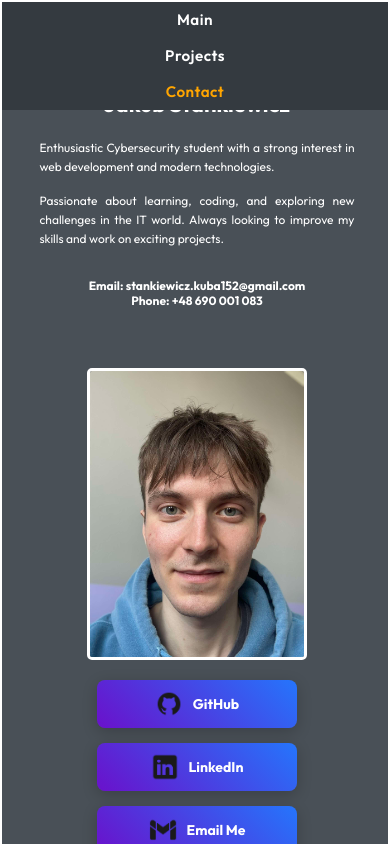
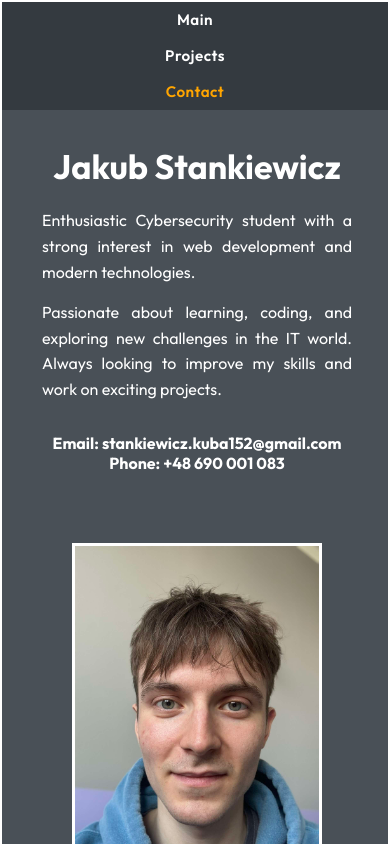
Before and after one commit to JakubStankiewicz1/kuba-portfolio, a React (Vite) app in the folder frontend/: page /kuba-portfolio/contact in a window 390 px wide. Built offline with nearby package versions, Linux system fonts and the light colour scheme.

Commit message:
Contact page responsivity update

```diff
--- a/frontend/src/components/ContactPage/ContactPage.jsx
+++ b/frontend/src/components/ContactPage/ContactPage.jsx
@@ -80,8 +80,6 @@ const ContactPage = () => {
                 <img src={whatsAppIcon} alt="WhatsApp" className="icon" /> Call
                 Me
               </a>
-            </div>
-
               <a
                 href={Jakub_Stankiewicz_CV}
                 download
@@ -93,6 +91,7 @@ const ContactPage = () => {
             </div>
           </div>
         </div>
+      </div>
     </motion.div>
   );
 };
--- a/frontend/src/components/ContactPage/contactPage.css
+++ b/frontend/src/components/ContactPage/contactPage.css
@@ -1,35 +1,34 @@
 .page.contactPage {
   padding: 20px;
-  max-width: 1200px;
   margin: 0 auto;
-  min-height: 100vh;
   display: flex;
   flex-direction: column;
   align-items: center;
   justify-content: center;
-  overflow-y: auto;
 }
 
 .contactPageContainer {
   display: flex;
-  justify-content: space-between;
+  flex-wrap: wrap;
+  justify-content: center;
   gap: 40px;
   width: 100%;
   max-width: 1000px;
   align-items: center;
-  padding: 40px 0;
+  padding: 40px 20px;
 }
 
 .contactPageContainerLeft,
 .contactPageContainerRight {
-  width: 48%;
+  flex: 1 1 400px;
+  max-width: 500px;
+  text-align: center;
 }
 
 .contactPageContainerLeftTop {
   font-size: 34px;
   font-weight: 700;
   margin-bottom: 20px;
-  text-align: center;
 }
 
 .contactPageContainerLeftOne {
@@ -49,21 +48,18 @@
 
 .profileImage {
   width: 100%;
-  max-width: 280px;
+  max-width: 250px;
   height: auto;
-  border-radius: 5px;
   border: 3px solid #fff;
   display: block;
-  margin: 0 auto;
-  margin-bottom: 50px;
+  margin: 0 auto 20px;
 }
 
 .contactButtons {
-  display: flex;
-  flex-wrap: wrap;
+  display: grid;
+  grid-template-columns: repeat(auto-fit, minmax(180px, 1fr));
   gap: 15px;
   justify-content: center;
-  margin-top: -30px;
 }
 
 .contactButton {
@@ -77,7 +73,6 @@
   transition: all 0.3s ease;
   font-size: 16px;
   font-weight: bold;
-  width: 220px;
   padding: 12px 15px;
   box-shadow: 0 4px 15px rgba(0, 0, 0, 0.2);
 }
@@ -88,40 +83,94 @@
 }
 
 .contactButton img {
-  width: 28px;
-  height: 28px;
-  margin-right: 10px;
+  width: 24px;
+  height: 24px;
+  margin-right: 8px;
 }
 
 .contactButton.download {
-  width: 100%;
-  max-width: 300px;
   background-color: #ff5722;
-  margin-top: -17px;
-}
-
-.buttonsContainer {
-  display: flex;
-  flex-direction: column;
-  align-items: center;
-  gap: 26px;
-  justify-content: center;
+  grid-column: span 2;
 }
 
 @media (max-width: 1024px) {
+  .contactPageContainer {
+    /* margin-top: 1000px; */
+    /* margin-bottom: 1000px; */
+    margin-top: 200px;
+  }
+
+  .contactPageContainerRight {
+    padding-bottom: 100px;
+    /* margin-top: 1000px; */
+  }
+
+  .contactPageContainerLeft {
+    margin-top: 200px;
+  }
+}
+
+@media (max-width: 480px) {
+  .contactPageContainer {
+    margin-top: 100px;
+  }
+
+  .contactPageContainerLeft {
+    margin-top: 50px;
+  }
+}
+
+@media (max-width: 400px) {
+  .contactPageContainer {
+    margin-top: 200px;
+  }
+}
+
+@media (max-width: 380px) {
+  .contactPageContainer {
+    margin-top: 350px;
+  }
+}
+
+/* @media (max-width: 1024px) {
+  .contactPageContainerRight {
+    margin-top: -100px;
+  }
+
+  .contactPageContainerLeftTop {
+    font-size: 30px;
+  }
+
+  .contactPageContainerLeftOne {
+    font-size: 14px;
+  }
+
+  .contactInfo {
+    font-size: 14px;
+  }
+
+  .profileImage {
+    max-width: 230px;
+  }
+}
+
+@media (max-width: 1010px) {
+  .contactPageContainer {
+    display: flex;
+    flex-direction: column;
+    gap: 20px;
+    padding-bottom: 100px;
+    padding-top: 100px;
+  }
+}
+
+@media (max-width: 768px) {
   .contactPageContainer {
     flex-direction: column;
     align-items: center;
     gap: 30px;
   }
 
-  .contactPageContainerLeft,
-  .contactPageContainerRight {
-    width: 90%;
-  }
-}
-
-@media (max-width: 768px) {
   .contactPageContainerLeftTop {
     font-size: 28px;
   }
@@ -135,12 +184,11 @@
   }
 
   .profileImage {
-    max-width: 300px;
+    max-width: 220px;
   }
 
-  .contactButton {
-    width: 100%;
-    max-width: 200px;
+  .contactPageContainerRight {
+    margin-bottom: 400px;
   }
 }
 
@@ -158,11 +206,11 @@
   }
 
   .profileImage {
-    max-width: 220px;
+    max-width: 200px;
   }
 
   .contactButton {
     font-size: 14px;
-    padding: 10px 14px;
+    padding: 10px 12px;
   }
-}
+} */
--- a/frontend/src/index.css
+++ b/frontend/src/index.css
@@ -1,4 +1,4 @@
-@import url('https://fonts.googleapis.com/css2?family=Outfit:wght@100..900&display=swap');
+@import url("https://fonts.googleapis.com/css2?family=Outfit:wght@100..900&display=swap");
 
 * {
   margin: 0;
@@ -6,7 +6,8 @@
   box-sizing: border-box;
 }
 
-html, body {
+html,
+body {
   width: 100%;
   height: 100%;
   overflow: hidden;
@@ -19,13 +20,13 @@ html, body {
 }
 
 .app {
-  width: 100vw;
   display: flex;
   background-color: #495057;
   color: white;
   left: 0;
   top: 0;
   border: 2px solid #fff;
+  overflow: hidden;
 }
 
 .page {
@@ -35,3 +36,9 @@ html, body {
   height: 100vh;
   overflow-y: auto;
 }
+
+/* Ukrycie pasków przewijania w przeglądarkach opartych na WebKit */
+.page::-webkit-scrollbar {
+  width: 0;
+  height: 0;
+}
```
Also changed, not shown: frontend/src/App.css (+3 -6 lines). Lines whose indentation alone changed are shown as unchanged.
